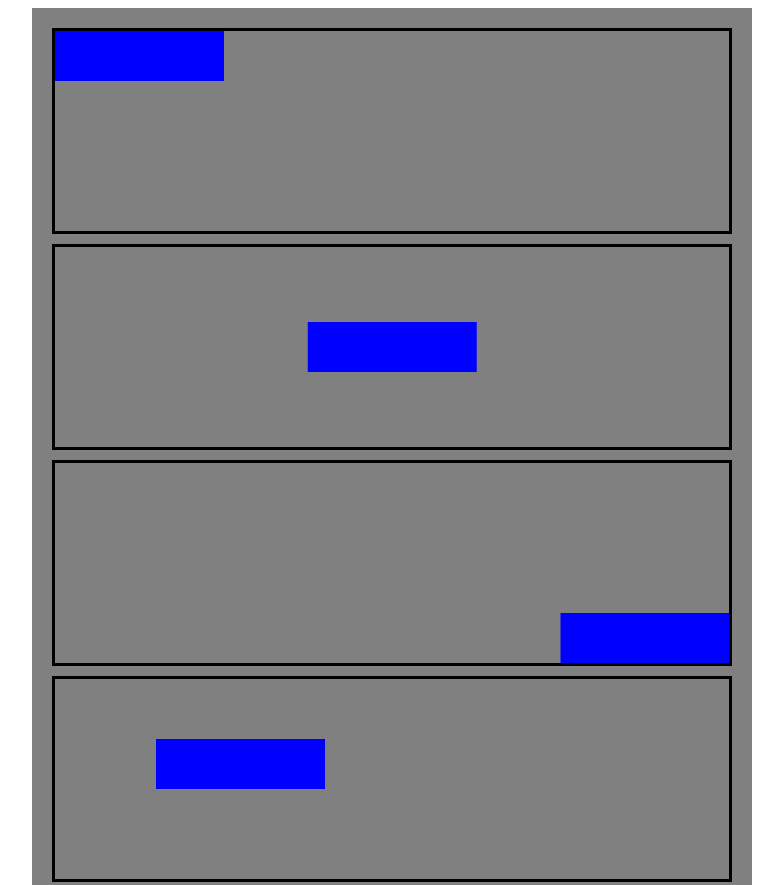
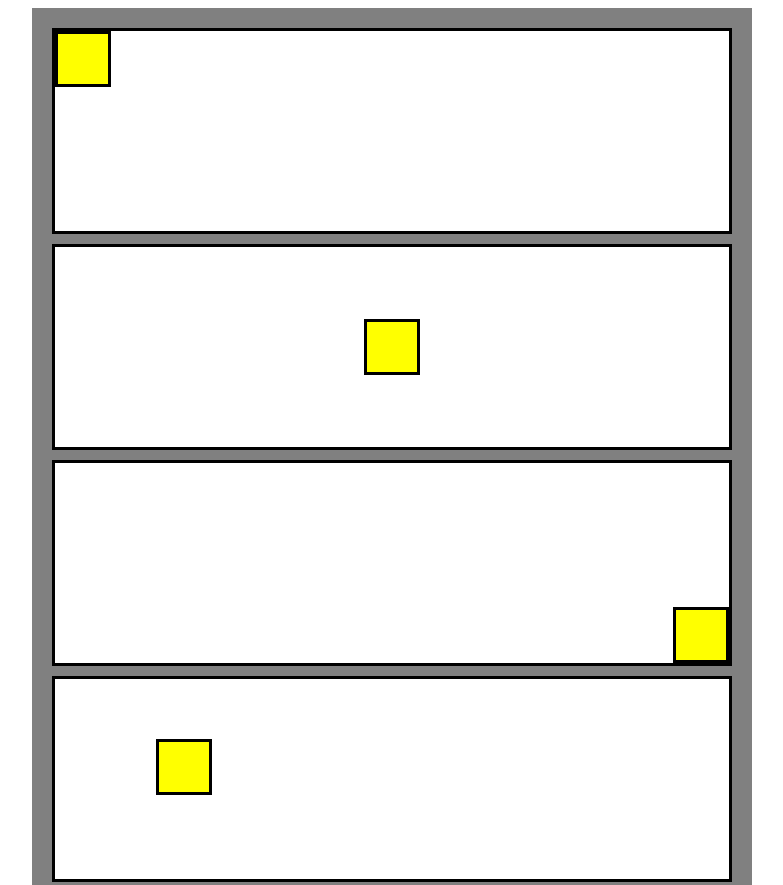
Before and after one commit to ChristopherHessel/html-css, a plain HTML site: page Exercicios/MODULO03/ex022/fundo08.html in a window 1280 px wide. Shown: the top 885 px of the page, without its empty margins (248-1031 px from the left). Drawn offline with Linux system fonts and the light colour scheme.

Commit message:
Update fundo08.html

```diff
--- a/Exercicios/MODULO03/ex022/fundo08.html
+++ b/Exercicios/MODULO03/ex022/fundo08.html
@@ -15,6 +15,7 @@
         }
 
         .caixas{
+            background-color: white;
             position: relative;
             border: 3px solid black;
             height: 200px;
@@ -22,10 +23,11 @@
         }
 
         .produto{
-            position: absolute;
-            background-color: blue;
-            height: 25%;
-            width: 25%;
+            border: 3px solid black;
+            position: relative;
+            background-color: yellow;
+            height: 50px;
+            width: 50px;
         }
 
         #p2{
```
